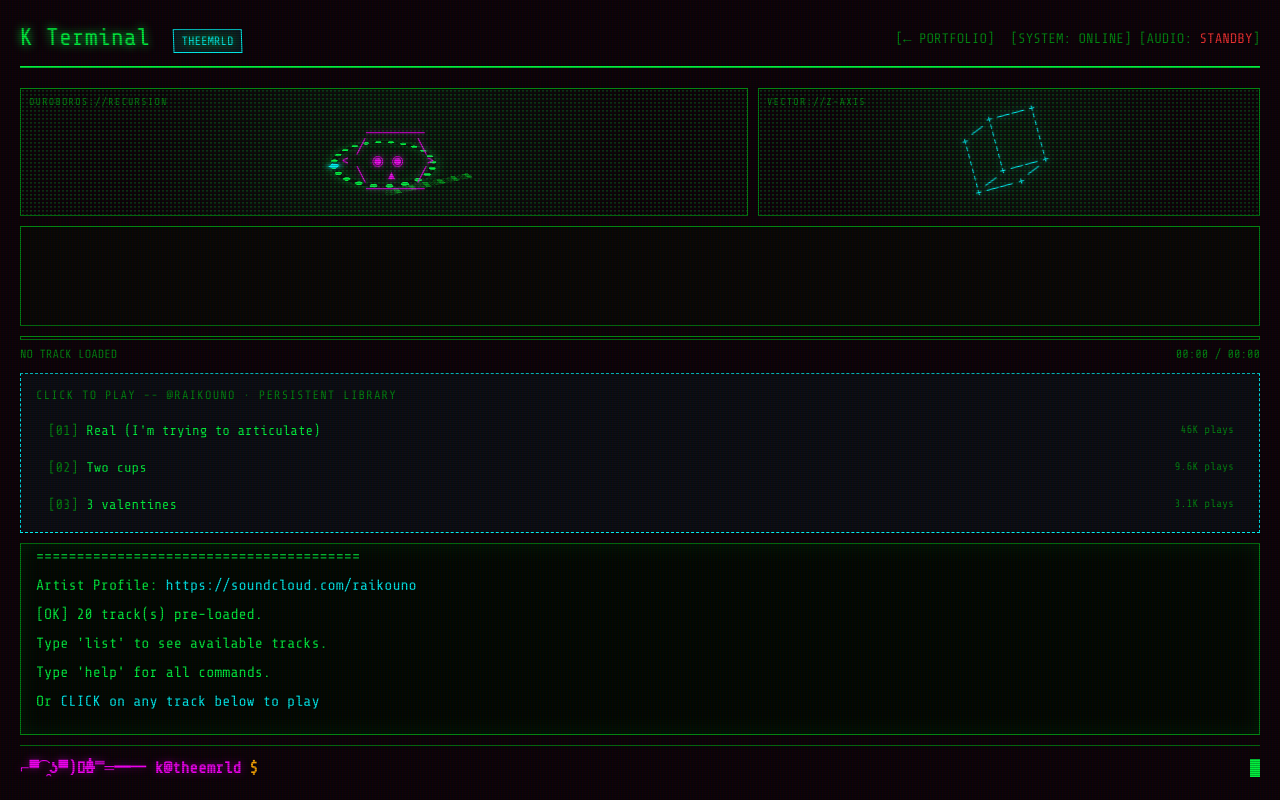
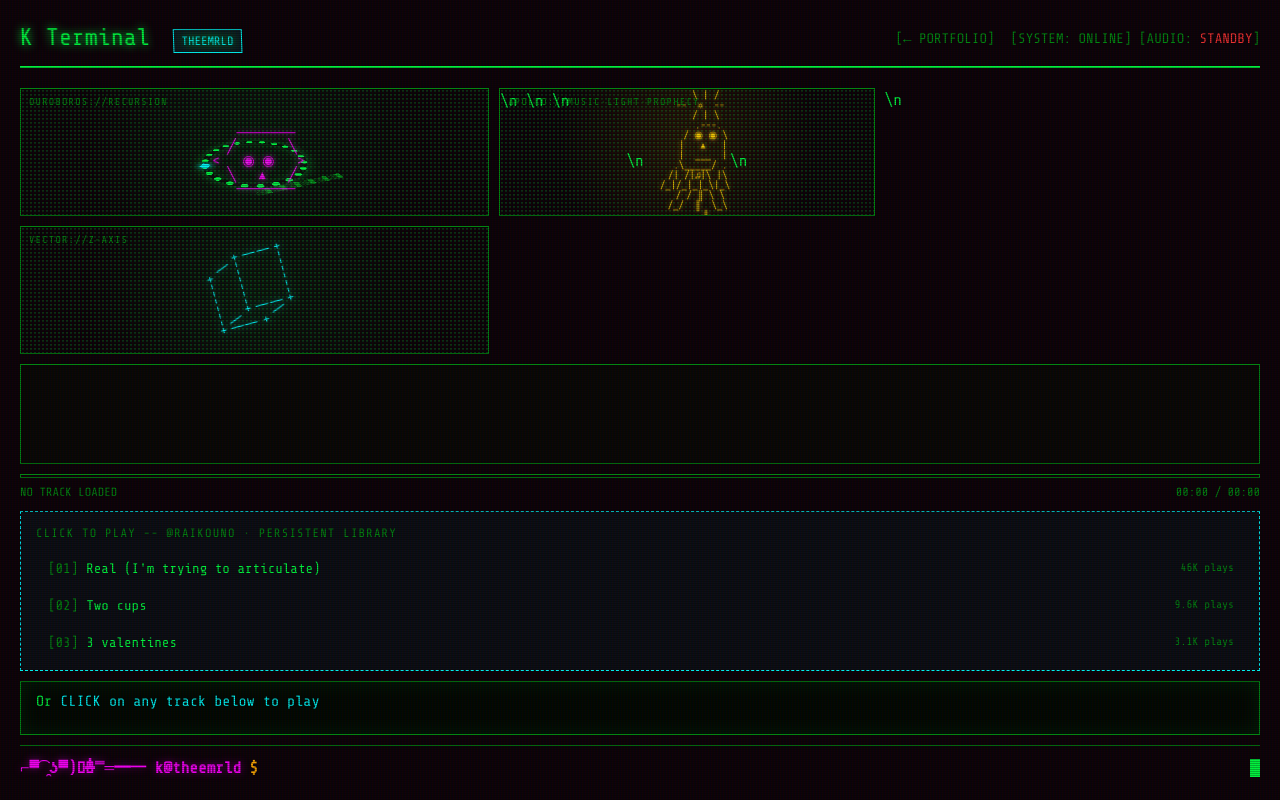
Before and after one commit to ninja-ops-guy/theemrld-portfolio, a React (Vite) app: page /terminal in a window 1280 px wide. Built offline with nearby package versions, Linux system fonts and the light colour scheme; the HTML template or start-up script is replaced by a standard one.

Commit message:
add 16-bit Apollo ASCII music sigil to K Terminal

```diff
--- a/src/sections/KTerminal.tsx
+++ b/src/sections/KTerminal.tsx
@@ -741,7 +741,7 @@ Playlist: ${tracks.length} track(s)`);
               <pre className="kt-eye">{asciiTick % 32 < 3 ? '   ───────\n  ╱       ╲\n <    ─    >\n  ╲       ╱\n   ───────' : '   ───────\n  ╱       ╲\n <   ◉ ◉   >\n  ╲   ▴   ╱\n   ───────'}</pre>
             </div>
           </div>
-          <div className="kt-ascii-card kt-cube-card">
+          <div className="kt-ascii-card kt-apollo-card">\n            <span className="kt-ascii-label">APOLLO://MUSIC·LIGHT·PROPHECY</span>\n            <div className="kt-apollo-stage">\n              <pre className="kt-apollo">{asciiTick % 40 < 3 ? `       \\ | /\n     --  ☼  --\n       / | \\\n        .---.\n       / - - \\\n      |   ▴   |\n      |  ___  |\n     .\\_____/ .\n    /| /|♩|\\ |\\\n   /_|/_|_|_\\|_\\\n     / / ║ \\ \\\n    /_/  ║  \\_\\\n       __║__\n      /_/_\\_\\` : `       \\ | /\n     --  ☼  --\n       / | \\\n        .---.\n       / ◉ ◉ \\\n      |   ▴   |\n      |  ___  |\n     .\\_____/ .\n    /| /|♫|\\ |\\\n   /_|/_|_|_\\|_\\\n     / / ║ \\ \\\n    /_/  ║  \\_\\\n       __║__\n      /_/_\\_\\`}</pre>\n            </div>\n          </div>\n          <div className="kt-ascii-card kt-cube-card">
             <span className="kt-ascii-label">VECTOR://Z-AXIS</span>
             <div className="kt-cube-stage">
               <pre className="kt-cube-face">{['    +------+\n   /      /|\n  +------+ |\n  |      | +\n  |      |/\n  +------+','      +----+\n    /    / \\\n   +    +   |\n   |    |   +\n    \\    \\ /\n      +----+','   +------+\n   |\\      \\\n   | +------+\n   + |      |\n    \\|      |\n     +------+','      +----+\n     / \\    \\\n    +   +    +\n    |   |    |\n     \\ /    /\n      +----+'][Math.floor(asciiTick/2)%4]}</pre>
@@ -950,21 +950,21 @@ Playlist: ${tracks.length} track(s)`);
           80% { transform: skew(1deg); } 100% { transform: skew(0deg); }
         }
 
-        .kt-ascii-deck { display:grid; grid-template-columns:1.45fr 1fr; gap:10px; margin-bottom:10px; min-height:128px; }
+        .kt-ascii-deck { display:grid; grid-template-columns:1.25fr 1fr 1fr; gap:10px; margin-bottom:10px; min-height:128px; }
         .kt-ascii-card { position:relative; overflow:hidden; border:1px solid #008f11; background:radial-gradient(circle at 50% 50%,rgba(0,255,65,.08),rgba(13,2,8,.94) 68%); min-height:128px; }
         .kt-ascii-label { position:absolute; top:5px; left:8px; z-index:4; color:#008f11; font-size:10px; letter-spacing:.12em; }
-        .kt-ouro-stage,.kt-cube-stage { position:absolute; inset:18px 0 0; display:flex; align-items:center; justify-content:center; perspective:380px; }
+        .kt-ouro-stage,.kt-cube-stage,.kt-apollo-stage { position:absolute; inset:18px 0 0; display:flex; align-items:center; justify-content:center; perspective:380px; }
         .kt-ouro-ring { position:absolute; width:105px; height:105px; border:7px dotted #00ff41; border-radius:50%; box-shadow:0 0 12px rgba(0,255,65,.35),inset 0 0 12px rgba(0,255,65,.2); animation:kt-ouro-spin 5.5s steps(32) infinite; transform:rotateX(64deg) rotateZ(0deg); }
         .kt-ouro-snake { position:absolute; inset:-18px; color:#00ff41; font-size:8px; word-break:break-all; opacity:.7; filter:contrast(1.4); }
         .kt-ouro-head { position:absolute; right:-9px; top:42px; color:#00ffff; text-shadow:0 0 8px #00ffff; }
         .kt-eye { position:relative; z-index:3; margin:0; color:#ff00ff; font:14px/1 'Share Tech Mono',monospace; text-align:center; text-shadow:0 0 7px rgba(255,0,255,.75); animation:kt-eye-float 2.2s steps(8) infinite; }
-        .kt-cube-face { margin:0; color:#00ffff; font:14px/1.05 'Share Tech Mono',monospace; white-space:pre; text-shadow:0 0 8px rgba(0,255,255,.55); transform-origin:center; animation:kt-cube-z 3.4s steps(24) infinite; }
+        .kt-apollo { margin:0; color:#ffb000; font:10px/1 'Share Tech Mono',monospace; white-space:pre; text-align:center; text-shadow:0 0 5px rgba(255,176,0,.7),0 0 12px rgba(255,0,255,.2); animation:kt-apollo-aura 1.8s steps(8) infinite; }\n        .kt-apollo-card { background:radial-gradient(circle at 50% 42%,rgba(255,176,0,.11),rgba(13,2,8,.96) 64%); }\n        @keyframes kt-apollo-aura { 50% { filter:brightness(1.3); transform:translateY(-1px); } }\n        .kt-cube-face { margin:0; color:#00ffff; font:14px/1.05 'Share Tech Mono',monospace; white-space:pre; text-shadow:0 0 8px rgba(0,255,255,.55); transform-origin:center; animation:kt-cube-z 3.4s steps(24) infinite; }
         @keyframes kt-ouro-spin { to { transform:rotateX(64deg) rotateZ(360deg); } }
         @keyframes kt-eye-float { 50% { transform:translateY(2px); opacity:.82; } }
         @keyframes kt-cube-z { to { transform:rotateZ(360deg); } }
         .kt-ascii-card::after { content:''; position:absolute; inset:0; pointer-events:none; opacity:.28; background-image:radial-gradient(circle,rgba(0,255,65,.65) 0 1px,transparent 1px); background-size:4px 4px; mix-blend-mode:screen; }
         @media(max-width:768px){ .kt-ascii-deck{grid-template-columns:1fr 1fr;min-height:108px}.kt-ascii-card{min-height:108px}.kt-ouro-ring{width:82px;height:82px}.kt-eye{font-size:11px}.kt-cube-face{font-size:10px} }
-        @media(prefers-reduced-motion:reduce){ .kt-ouro-ring,.kt-eye,.kt-cube-face{animation:none} }
+        @media(prefers-reduced-motion:reduce){ .kt-ouro-ring,.kt-eye,.kt-cube-face,.kt-apollo{animation:none} }
 
         .kt-visualizer-container {
           height: 100px;
```
